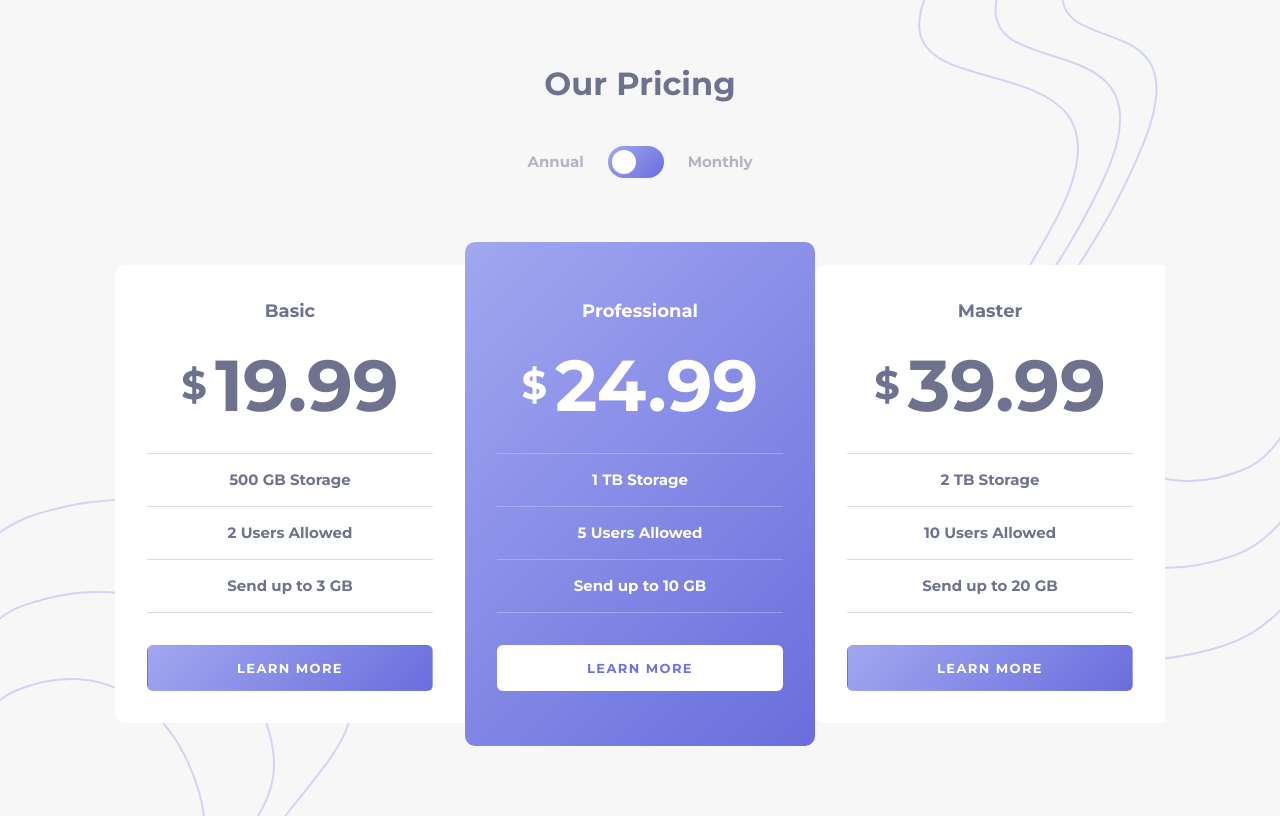
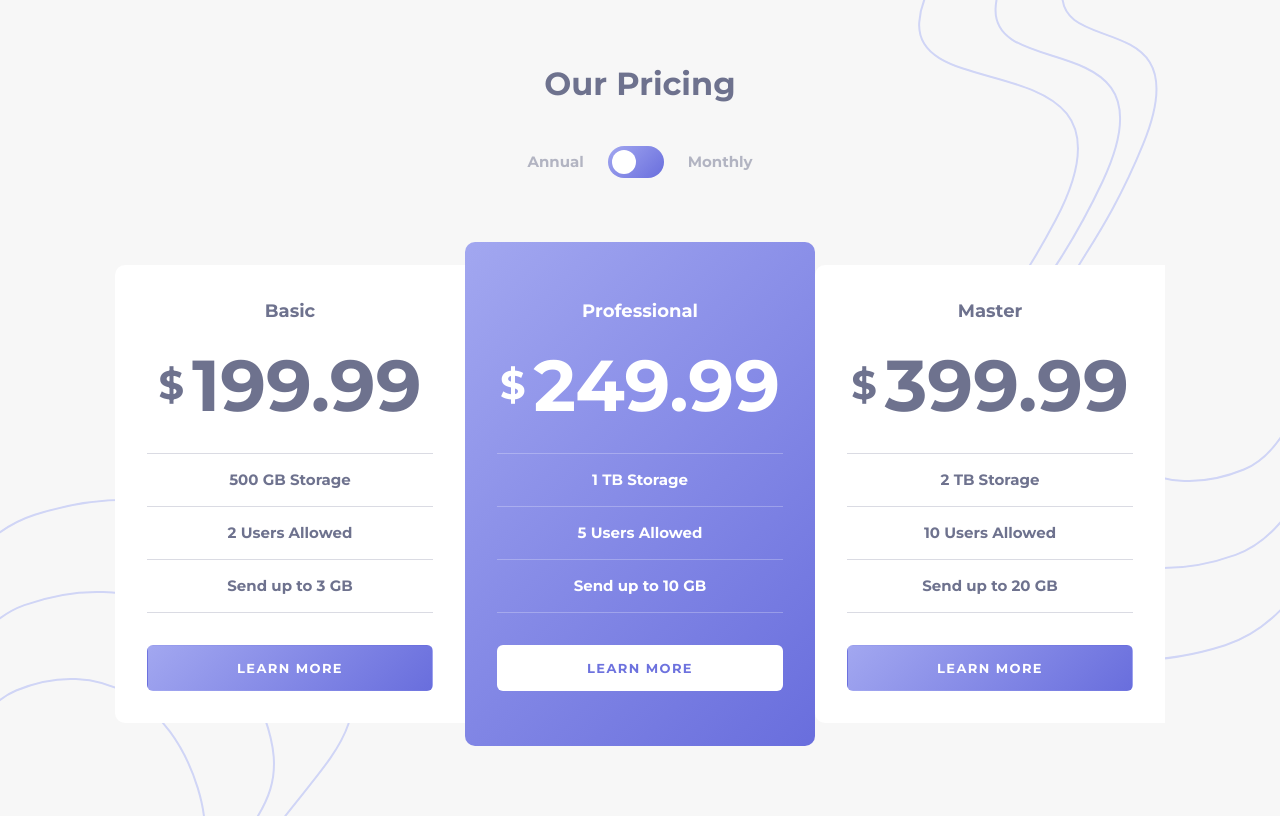
Before and after one commit to thatissukhrob/pricing-component-with-toggle, a plain HTML site: page index.html in a window 1280 px wide. Both pictures are taken after a click on the label "Annual". Drawn offline with Linux system fonts and the light colour scheme.

Commit message:
Update switch toggle using JS

```diff
--- a/index.html
+++ b/index.html
@@ -51,7 +51,7 @@
             <h3 class="pricing-plan-title">Basic</h3>
             <div class="pricing-plan-price">
               <span class="pricing-plan-currency">$</span>
-              19.99
+              <span class="pricing-plan-value">19.99</span>
             </div>
             <ul class="pricing-plan-features">
               <li class="pricing-plan-feature">500 GB Storage</li>
@@ -65,7 +65,7 @@
             <h3 class="pricing-plan-title">Professional</h3>
             <div class="pricing-plan-price">
               <span class="pricing-plan-currency">$</span>
-              24.99
+              <span class="pricing-plan-value">24.99</span>
             </div>
             <ul class="pricing-plan-features">
               <li class="pricing-plan-feature">1 TB Storage</li>
@@ -79,7 +79,7 @@
             <h3 class="pricing-plan-title">Master</h3>
             <div class="pricing-plan-price">
               <span class="pricing-plan-currency">$</span>
-              39.99
+              <span class="pricing-plan-value">39.99</span>
             </div>
             <ul class="pricing-plan-features">
               <li class="pricing-plan-feature">2 TB Storage</li>
--- a/js/main.js
+++ b/js/main.js
@@ -0,0 +1,18 @@
+const elsPaymentPeriodRadio = document.querySelectorAll('[name="payment-period"]');
+const elPricingPlanValue = document.querySelectorAll('.pricing-plan-value');
+
+elsPaymentPeriodRadio.forEach(function (elsPaymentPeriodRadio) {
+    elsPaymentPeriodRadio.addEventListener('change', function () {
+        const period = elsPaymentPeriodRadio.value;
+
+        if (period === 'annual') {
+            elPricingPlanValue.forEach(function (elPrice) {
+                elPrice.textContent = elPrice.closest('.pricing-plan').dataset.paymentAnnual;
+            });
+        } else {
+            elPricingPlanValue.forEach(function (elPrice){
+                elPrice.textContent = elPrice.closest('.pricing-plan').dataset.paymentMonthly;
+            });
+        }
+    });
+});
```
